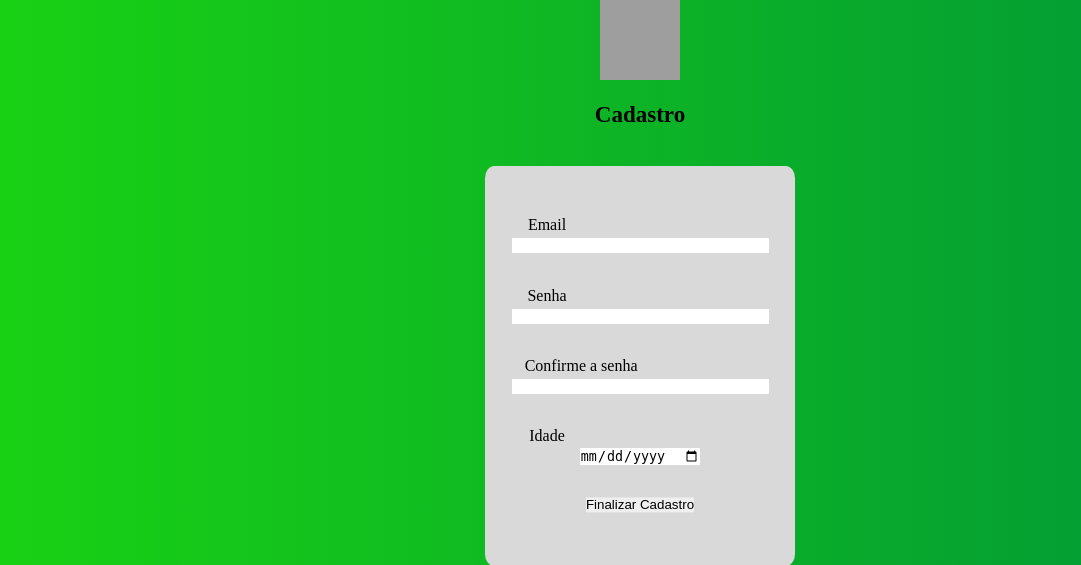
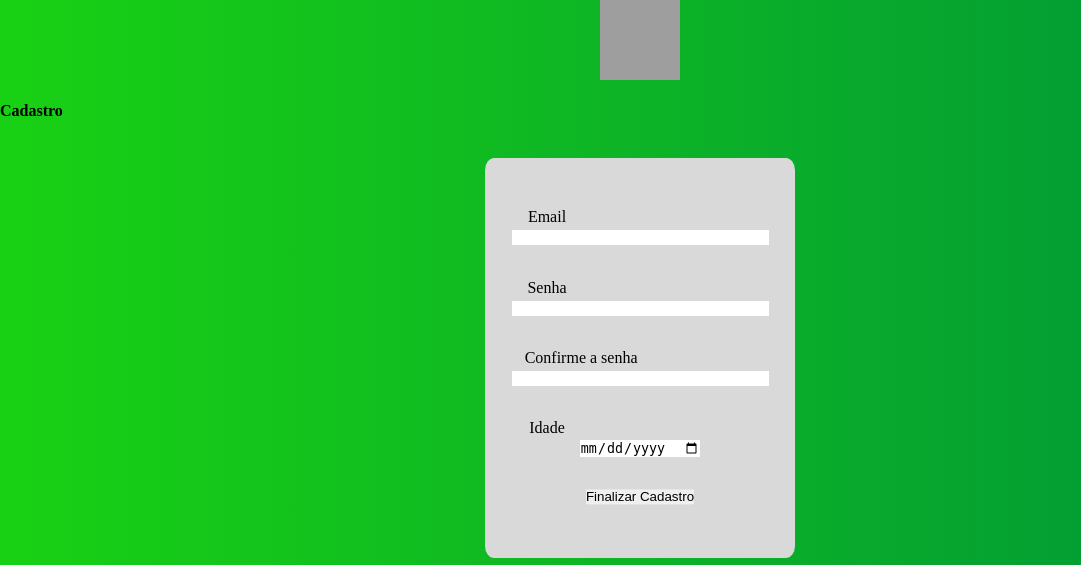
Before and after one commit to MateusKekw/projeto-tds, a Flask app: page /cadastro in a window 1280 px wide. Shown: the top 565 px of the page, without its empty margins (0-1081 px from the left). Run offline with Flask 3, Linux system fonts and the light colour scheme; grey boxes are pictures that could not be loaded.

Commit message:
Update cadastro.html

```diff
--- a/projeto_tds/templates/cadastro.html
+++ b/projeto_tds/templates/cadastro.html
@@ -9,10 +9,10 @@
 </head>
 <body class="b">
     <figure>
-        <img src="./imagens/logo.jpg" alt="1" class="balls" title="bolões" width="80" height="80">
+        <img src="./imagens/logo.png" alt="1" class="balls" title="bolões" width="80" height="80">
     </figure>
     <br>
-    <h4 class="h4">Cadastro</h4>
+    <h4>Cadastro</h4>
     <div class="login2">
         <form action="functions.py" method="post" autocomplete="off">
             <br>
@@ -35,4 +35,3 @@
     </div>
 </body>
 </html>
-</html>
```
